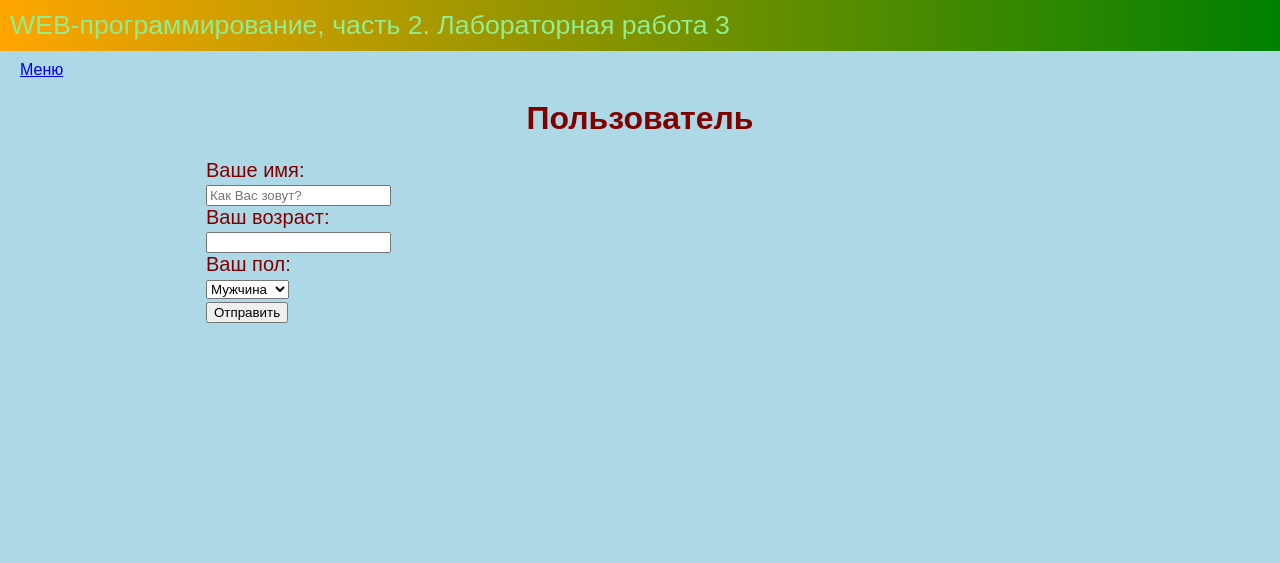
After one commit to Midemm/webprogramming-labs-2-, a Flask app: page /lab3/form1/ in a window 1280 px wide. The commit adds this page. Shown: the top 563 px of the page. Run offline with Flask 3, Linux system fonts and the light colour scheme.

Commit message:
Форма

```diff
--- a/lab3.py
+++ b/lab3.py
@@ -1,7 +1,14 @@
-from flask import Blueprint, redirect, url_for, render_template
+from flask import Blueprint, redirect, url_for, render_template, request
 lab3 = Blueprint('lab3',__name__)
 
 
 @lab3.route('/lab3/')
 def lab():
     return render_template('lab3.html')
+
+@lab3.route('/lab3/form1/')
+def form1():
+    user = request.args.get('user')
+    age = request.args.get('age')
+    sex = request.args.get('sex')
+    return render_template('/form1.html', user=user, sex=sex, age=age)
--- /dev/null
+++ b/templates/form1.html
@@ -0,0 +1,44 @@
+{% extends "base.html" %}
+
+{% block lab %}Лабораторная работа 3{% endblock %}
+
+{% block main %}
+
+    {% if user %}
+
+    <div>Привет, {{ user }}</div>
+    <div>Добро пожаловать на наш сайт!</div>
+
+    <div>Ваш пол: {{ sex }}</div>
+    <div>Ваш возраст: {{ age }}</div>
+
+    <div>
+        <a href="/lab3/form1">Заново</a>
+    </div>
+
+    {% else %}
+
+    <h1>Пользователь</h1>
+
+    <form>
+        <div>Ваше имя:</div>
+        <div>
+            <input type="text" placeholder="Как Вас зовут?" name="user">
+        </div>
+        <div>Ваш возраст:</div>
+        <div>
+            <input type="number" name="age">
+        </div>
+        <div>Ваш пол:</div>
+        <div>
+            <select name="sex">
+                <option value="male">Мужчина</option>
+                <option value="famale">Женщина</option>
+            </select>
+        </div>
+        <div>
+            <button type="submit">Отправить</button>
+        </div>
+    </form>
+    {% endif %}
+{% endblock %}
--- a/templates/hallucinogenic_plants.html
+++ b/templates/hallucinogenic_plants.html
@@ -1,4 +1,4 @@
-{%extends "base.html" %}
+{% extends "base.html" %}
 
 {% block lab %}Галлюциногенные растения{% endblock %}
 
```
